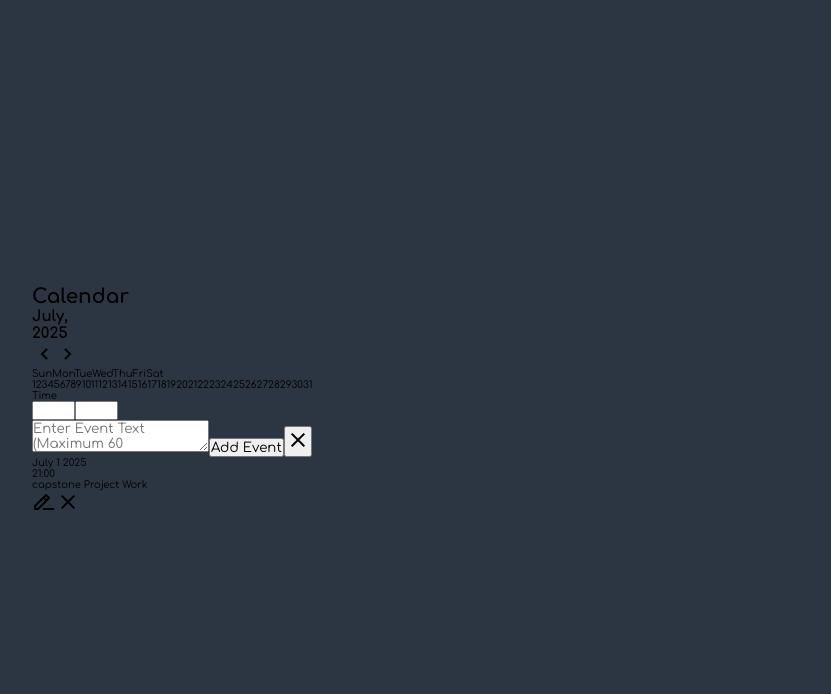
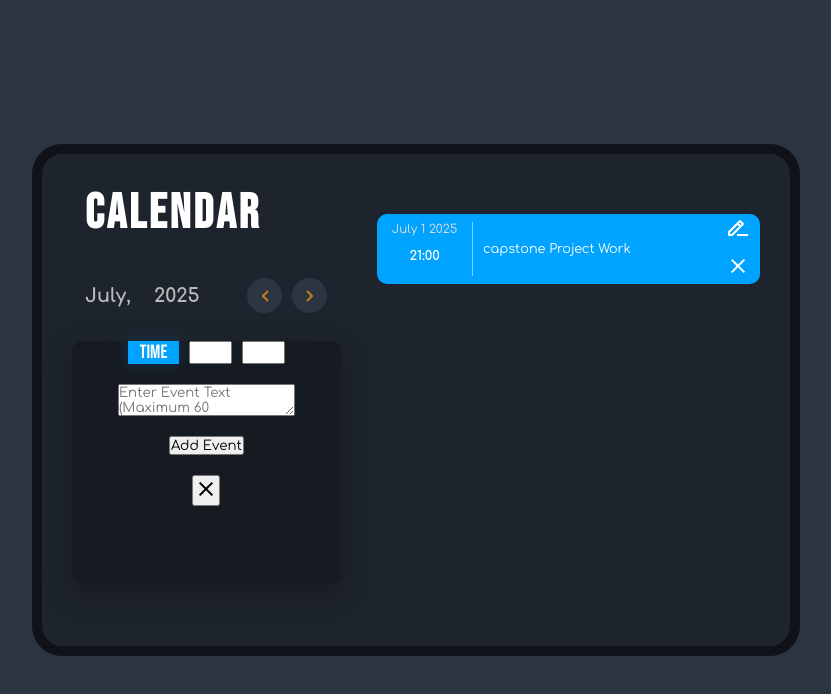
Before and after one commit to Sam99132/Capstone-Sem2, a React (Vite) app in the folder capstone-project/: page / in a window 1280 px wide. Shown: the top 694 px of the page, without its empty margins (224-1055 px from the left). Built offline with nearby package versions, Linux system fonts and the light colour scheme.

Commit message:
added css

```diff
--- a/capstone-project/index.html
+++ b/capstone-project/index.html
@@ -3,6 +3,9 @@
   <head>
     <meta charset="UTF-8" />
     <meta name="viewport" content="width=device-width, initial-scale=1.0" />
+    <style>
+      @import url('https://fonts.googleapis.com/css2?family=Bebas+Neue&family=Comfortaa:wght@300..700&display=swap');
+    </style>
     <title>Capstone-Project</title>
   </head>
   <body>
--- a/capstone-project/src/Components/CalendarApp.css
+++ b/capstone-project/src/Components/CalendarApp.css
@@ -1,5 +1,204 @@
 .calendar-app{
     width: 60%;
     min-width: 90vmin;
+    aspect-ratio: 3 / 2;
+    background-color: #1e242d;
+    padding: 3rem;
+    border-radius: 3rem;
+    border: 1rem solid #0f1319;
+    display: flex;
+    column-gap: 5rem;
+    position: relative;
+    transform-style: preserve-3d;
+}
+
+
+.calendar{
+    width: 40%;
+}
+.heading{
+    font-family: "Bebas Neue", sans-serif;
+    font-size: clamp(4rem,3.8cqi,7rem);
+    color: white;
+    letter-spacing: 0.3rem;
+    padding-left: 1.3rem;
+
 
 }
+.navigate-date{
+    display: flex;
+    align-items: center;
+    column-gap: 1rem;
+    margin: 3.5rem 0;
+
+}
+.navigate-date h2{
+    font-size: clamp(1.5rem,1.5cqi,2.5rem);
+    color: #bbb;
+    padding-left: 1.3rem;
+
+}
+
+.buttons{
+    display: flex;
+    column-gap: 1rem;
+    margin-left: auto;
+
+}
+
+.buttons i{
+    width: 3.5rem;
+    height: 3.5rem;
+    background-color: #2c3542;
+    border-radius: 50%;
+    display: flex;
+    justify-content: center;
+    align-items: center;
+    font-size: 2rem;
+    color:#c97f1a;
+    cursor: pointer;
+}
+
+.weekdays{
+    width: 100%;
+    display: flex;
+    margin: 3rem 0;
+
+}
+
+.weekdays span{
+    width: calc(100% / 7);
+    font-size: clamp(1rem,0.8cqi,1.3rem);
+    font-weight: bold;
+    text-transform: uppercase;
+    color: #78879e;
+    letter-spacing: 0.1rem;
+    display: flex;
+    justify-content: center;
+}
+
+.days{
+    display: flex;
+    flex-wrap: wrap;
+
+}
+
+.days span{
+    font-size: clamp(1.2rem,1cqi,1.6rem);
+    width: calc(100% / 7);
+    aspect-ratio: 1;
+    display: flex;
+    justify-content: center;
+    align-items: center;
+    color: #ddd;
+    cursor: pointer;
+    /* text-shadow: 0.5rem 1rem rgba(0,0,0,0.2); */
+}
+
+.current-day{
+    background-color: #ef9011;
+    border-radius: 50%;
+    box-shadow: 0 0 1.5rem 1rem rgba(239,144,17,0.3);
+}
+
+.events{
+    width: 60%;
+    height: 100%;
+    padding:3rem 0;
+
+}
+
+.event-popup{
+    position: absolute;
+    top: 38%;
+    left: 3rem;
+    background-color: #161b22;
+    width: clamp(25rem,21cqi,40rem);
+    aspect-ratio: 10/9;
+    border-radius: 1rem;
+    box-shadow: 0 1rem 3rem rgba(0,0,0,0.3);
+    display: flex;
+    flex-direction: column;
+    justify-content: cneter;
+    align-items: center ;
+    row-gap: 2rem;
+
+}
+
+.time-input{
+    display: flex;
+    column-gap: 1rem;
+
+}
+
+.event-popup-time{
+    width: clamp(4rem,4cqi,7rem);
+    background-color: #00a3ff;
+    color: white;
+    font-family: "Bebas Neue", sans-serif;
+    font-size: clamp(1.5rem,1.5cqi,2.2rem);
+    display: flex;
+    justify-content: center;
+    box-shadow: 0 0 1.5rem rgba(0,163,255,0.2);
+
+}
+
+.event{
+    width: 100%;
+    height: 7rem;
+    background-color: #00a3ff;
+    padding: 1.5rem 0;
+    border-radius: 1rem;
+    display: flex;
+    align-items: center;
+    margin-bottom: 2rem;
+    position: relative;
+}
+
+.event-date-wrapper{
+    display: flex;
+    flex-direction: column;
+    align-items: center;
+    width: 25%;
+    border-right: .1rem solid rgba(255,255,255,0.5);
+}
+
+.event-date{
+    font-size: clamp(1rem,1cqi,1.2rem);
+    color: #ddd;
+
+}
+
+.event-time{
+    font-size: clamp(1.3rem,1cqi,1.6rem);
+    line-height: 4rem;
+    font-weight:bold ;
+    color: white;
+}
+
+.event-text{
+    font-size: clamp(1.2rem,1cqi,1.4rem);
+    line-height: 2rem;
+    color:#fff;
+    width: 75%;
+    padding: 0 3rem 0 1rem;
+    overflow-wrap: break-word;
+
+}
+
+.event-buttons{
+    position: absolute;
+    top: 50%;
+    transform: translateY(-50%);
+    right: 1rem;
+    display: flex;
+    flex-direction: column;
+    row-gap: 1rem;
+
+}
+
+.event-buttons i{
+    font-size: 1.6rem;
+    color: white;
+    cursor: pointer;
+}
--- a/capstone-project/src/Components/CalendarApp.jsx
+++ b/capstone-project/src/Components/CalendarApp.jsx
@@ -26,7 +26,7 @@ const CalendarApp = () => {
             </div>
             <div className="days">
                 <span>1</span>
-                <span>2</span>
+                <span className="current-day">2</span>
                 <span>3</span>
                 <span>4</span>
                 <span>5</span>
```
